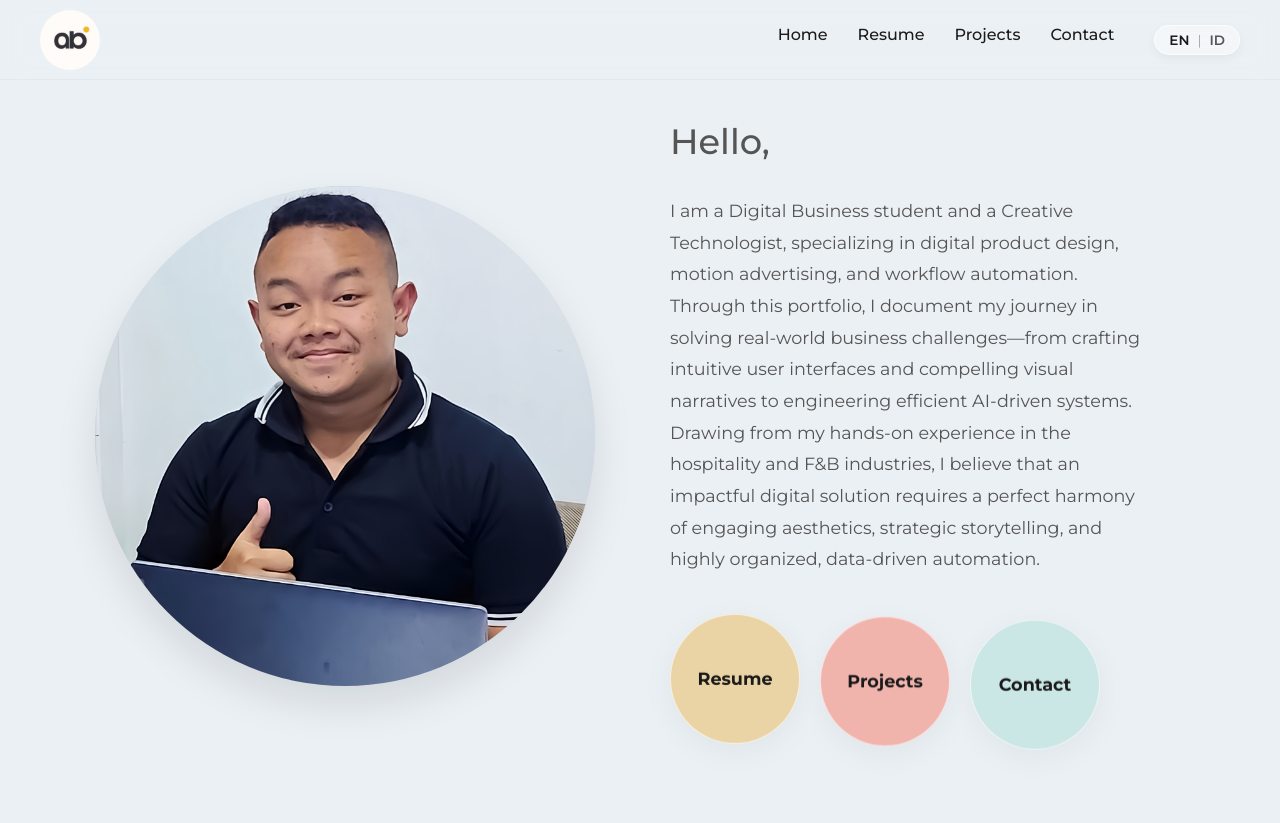
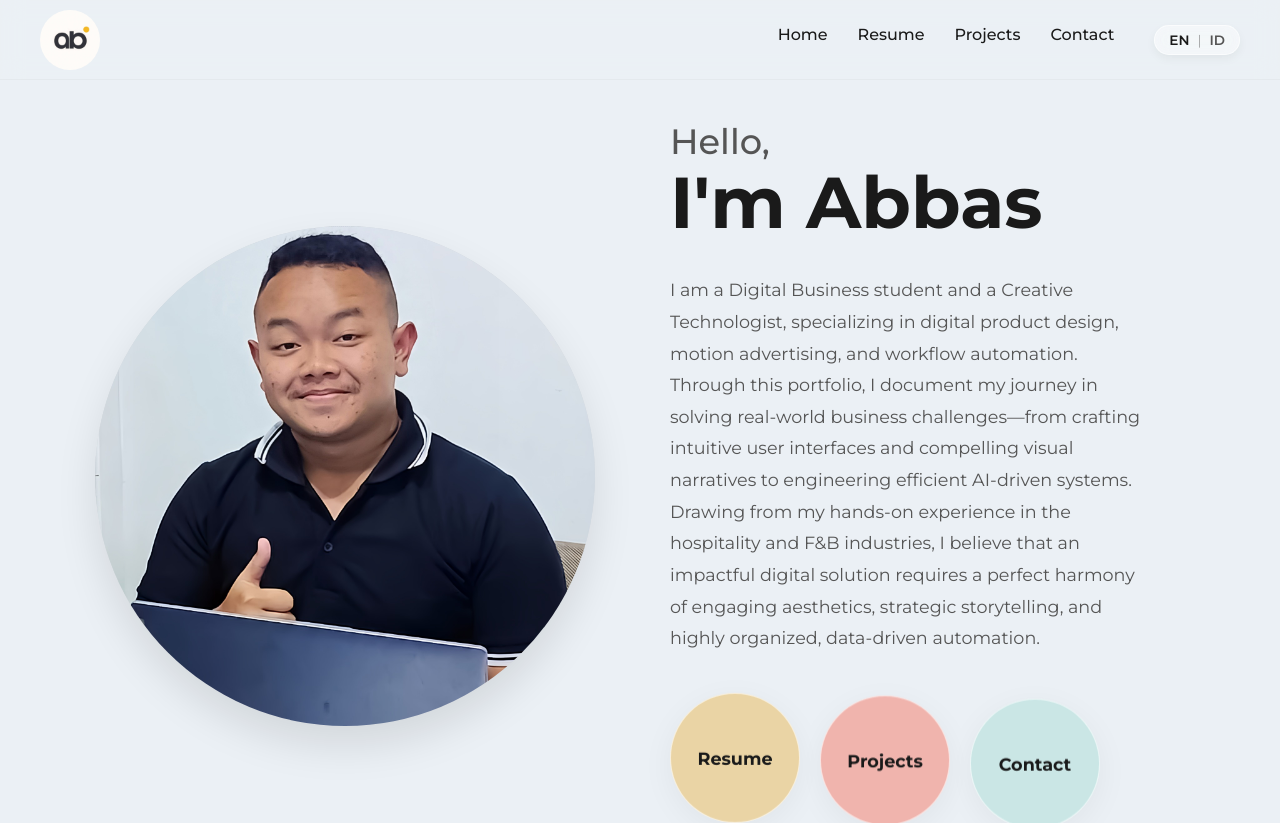
Before and after one commit to Bazzsnack/web-portofolio-abbas, a React (Vite) app: page / in a window 1280 px wide. Shown: the top 823 px of the page. Built offline with nearby package versions, Linux system fonts and the light colour scheme.

Commit message:
fix: restore missing im translation

```diff
--- a/src/translations.js
+++ b/src/translations.js
@@ -8,6 +8,7 @@ export const translations = {
     },
     home: {
       hello: 'Hello,',
+      im: "I'm Abbas",
       bio: "I am a Digital Business student and a Creative Technologist, specializing in digital product design, motion advertising, and workflow automation. Through this portfolio, I document my journey in solving real-world business challenges—from crafting intuitive user interfaces and compelling visual narratives to engineering efficient AI-driven systems. Drawing from my hands-on experience in the hospitality and F&B industries, I believe that an impactful digital solution requires a perfect harmony of engaging aesthetics, strategic storytelling, and highly organized, data-driven automation."
     },
     resume: {
```
